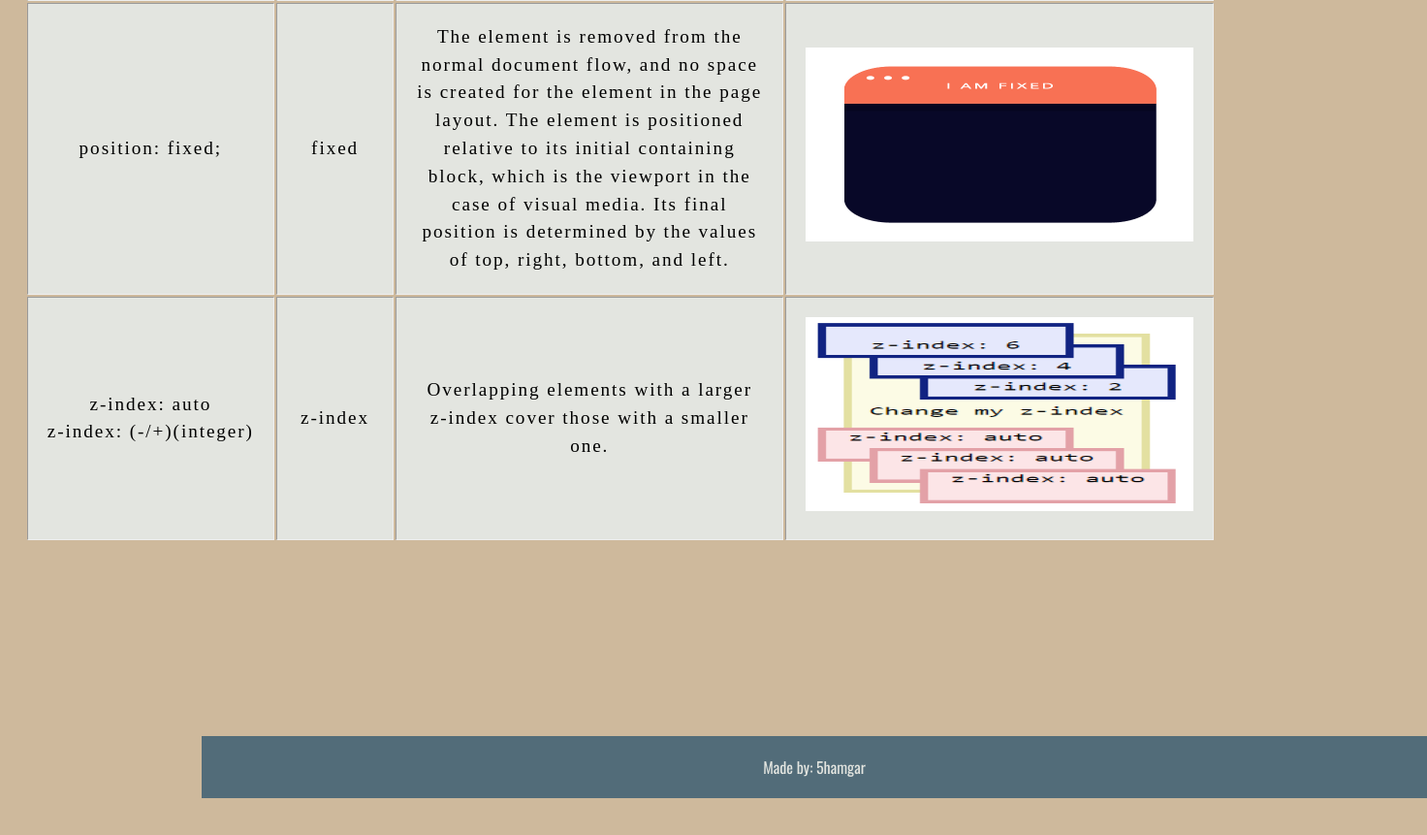
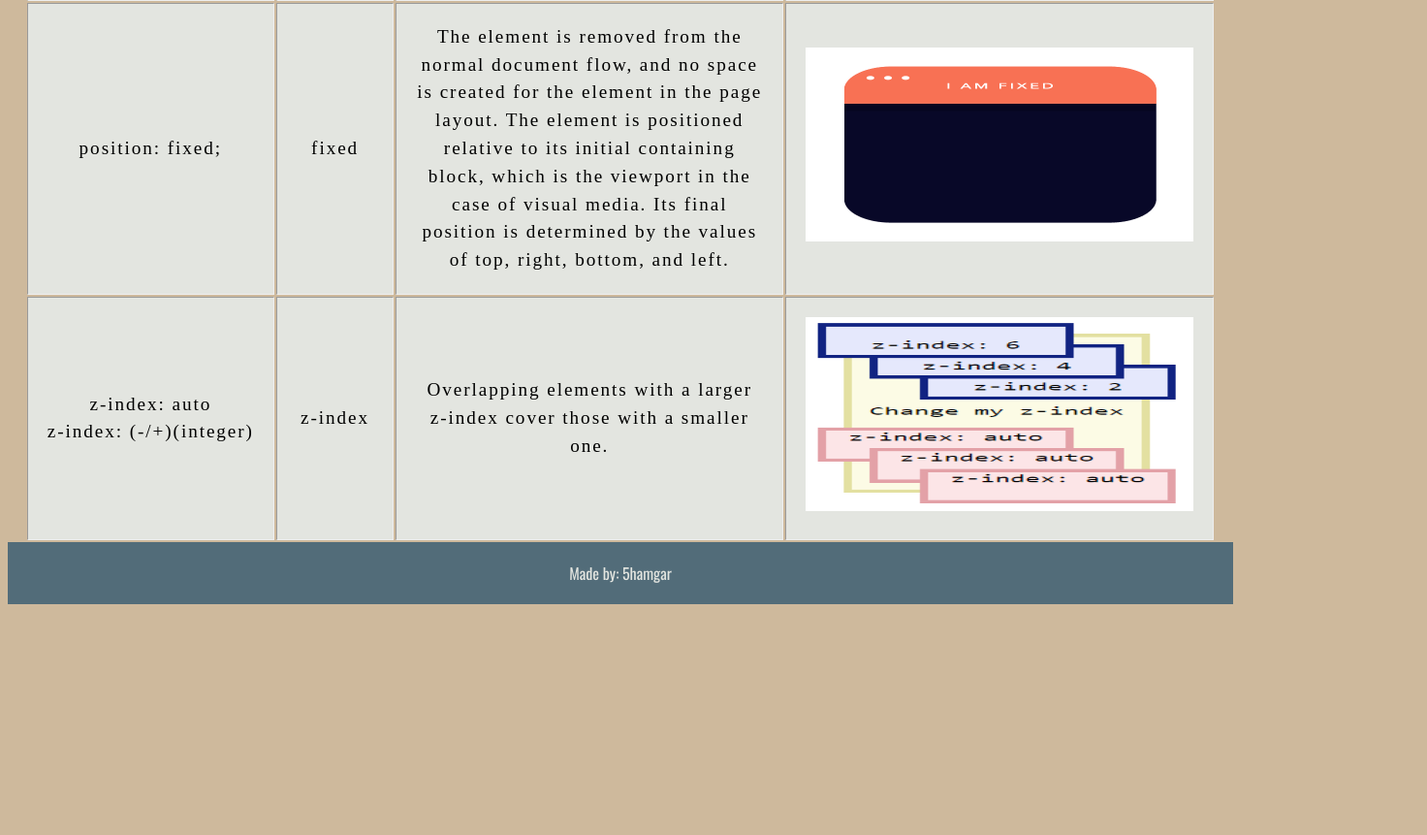
Before and after one commit to 5hamgar/5hamgar.github.io, a plain HTML site: page Box Positioning Reference/index.html in a window 1280 px wide. Shown: the part 2555-3416 px from the top of the page at 97% size, 1472 px wide, since content can reach past the window. After the commit the page ends 3186 px from the top, so only its background shows below. Drawn offline with nearby package versions, Linux system fonts and the light colour scheme; a web font is replaced by a local one.

Commit message:
Update styles.css

```diff
--- a/Box Positioning Reference/styles.css
+++ b/Box Positioning Reference/styles.css
@@ -52,7 +52,6 @@ td img {
 
 footer {
     text-align: center;
-    margin: 200px;
     background-color: rgb(82,108,121);
     color: rgba(227,229,224,255);
     padding: 20px;
```
